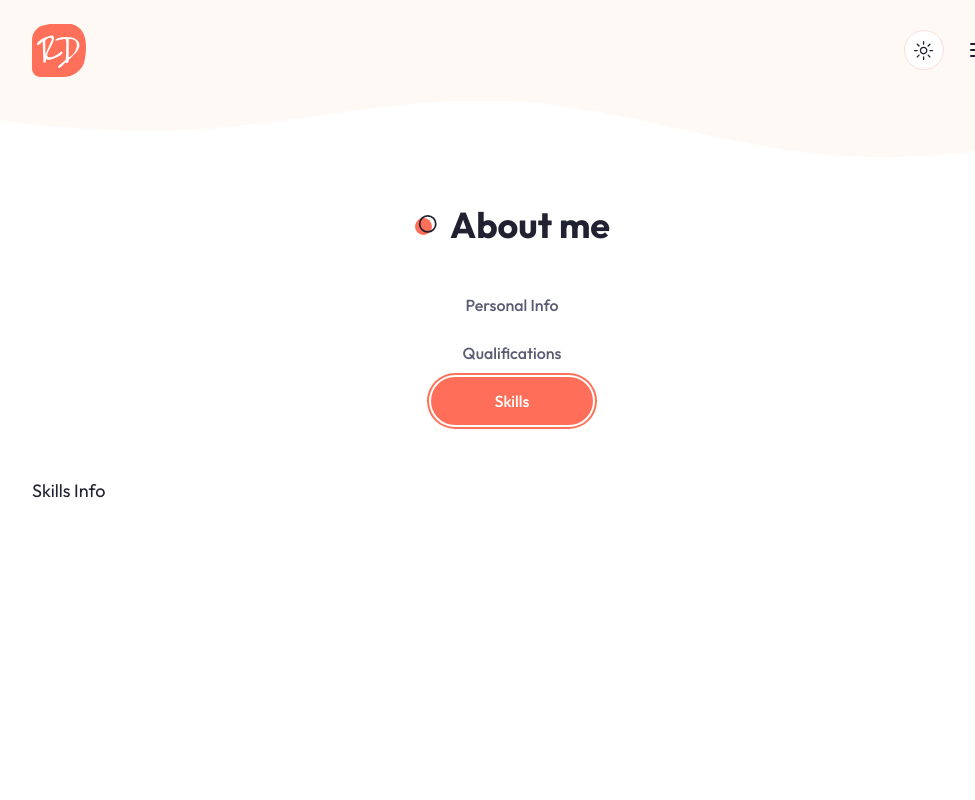
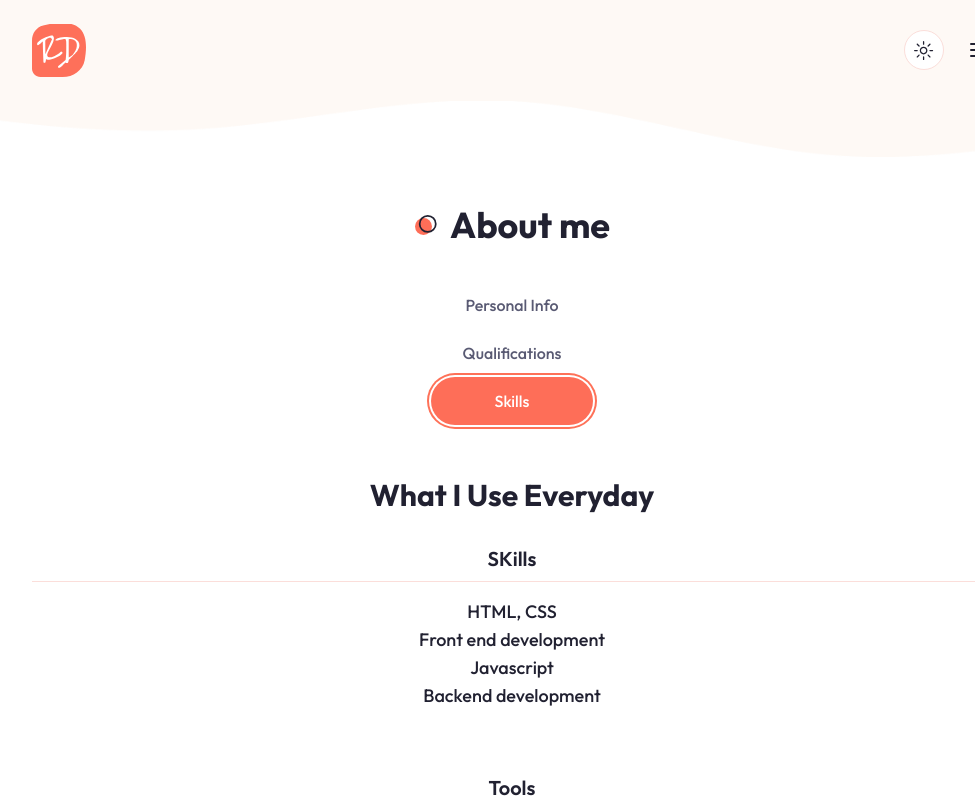
Before and after one commit to CodeWithIfty/my-portfolio, a Next.js app: page / in a window 1280 px wide. Both pictures are taken after a click on the tab "Skills". Shown: the part 616-1416 px from the top of the page, without its empty margins (128-1103 px from the left). Built offline with nearby package versions, Linux system fonts and the light colour scheme.

Commit message:
complete about section

```diff
--- a/components/About.jsx
+++ b/components/About.jsx
@@ -10,6 +10,7 @@
   Briefcase,
 } from "lucide-react";
 import DevImg from "./DevImg";
+import Image from "next/image";
 
 const infoData = [
   {
@@ -268,8 +269,54 @@
                     </div>
                   </div>
                 </TabsContent>
-
-                <TabsContent value="skills"> Skills Info</TabsContent>
+                {/* Skills */}
+                <TabsContent value="skills">
+                  <div className="text-center xl:text-left ">
+                    <h3 className="h3 mb-8">What I Use Everyday</h3>
+                    {/* skills */}
+                    <div className="mb-16 ">
+                      <h4 className="text-xl font-semibold mb-2">SKills</h4>
+                      <div className=" border-b border-border mb-4">
+                        {/* Skills List */}
+                      </div>
+                      {getData(skillData, "skills").data.map((item, index) => {
+                        const { name } = item;
+                        return (
+                          <div
+                            key={index}
+                            className="w-2/4 text-center xl:text-left mx-auto xl:mx-0"
+                          >
+                            <div className="font-medium">{name}</div>
+                          </div>
+                        );
+                      })}
+                    </div>
+                    {/* Tools */}
+                    <div className="">
+                      <h4 className=" text-xl font-semibold mb-2 xl:text-left">
+                        Tools
+                      </h4>
+                      <div className="border-b border-border mb-4"></div>
+                    </div>
+                    {/* Tools list */}
+                    <div className="flex gap-x-8  justify-center xl:justify-start">
+                      {getData(skillData, "tools").data.map((item, index) => {
+                        const { imgPath } = item;
+                        return (
+                          <div className=" " key={index}>
+                            <Image
+                              src={imgPath}
+                              width={48}
+                              height={48}
+                              alt=""
+                              priority
+                            />
+                          </div>
+                        );
+                      })}
+                    </div>
+                  </div>
+                </TabsContent>
               </div>
             </Tabs>
           </div>
```
